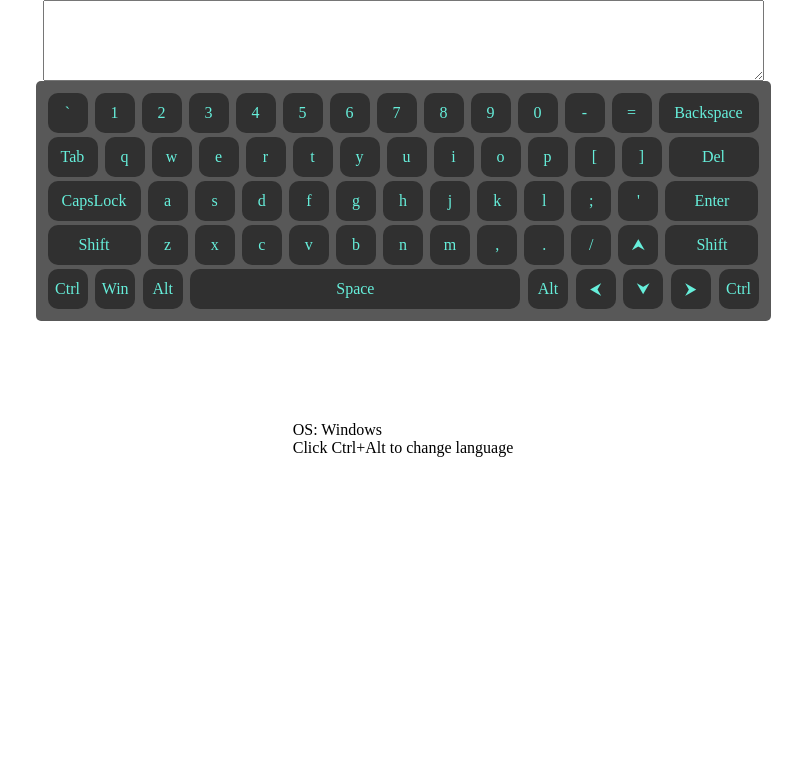
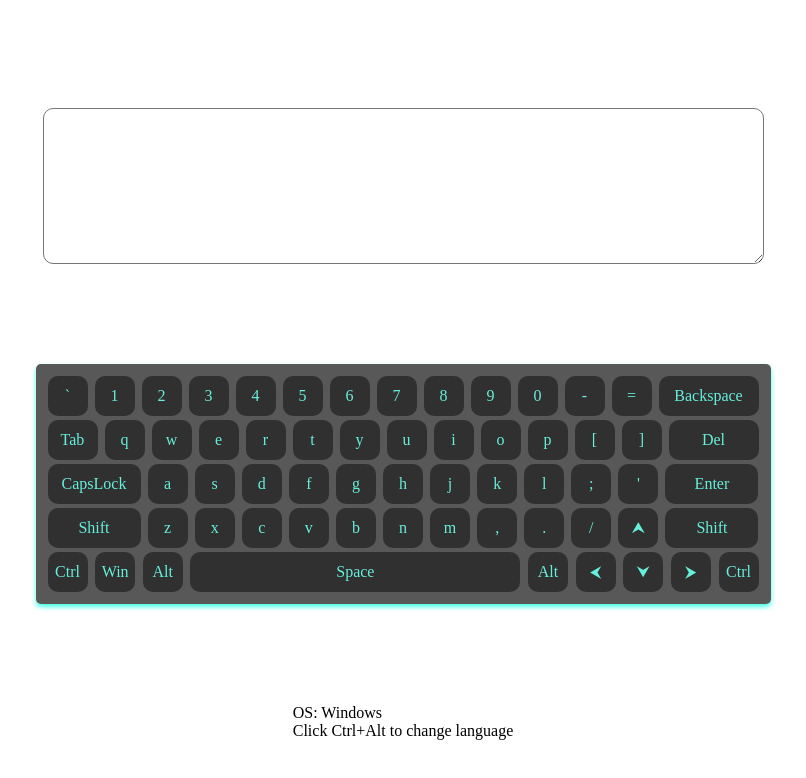
Before and after one commit to malashchukk/virt-key, a website built with webpack: page src/template.html in a window 1280 px wide. Shown: the whole page, without its empty margins (237-1043 px from the left). Built offline with nearby package versions, Linux system fonts and the light colour scheme.

Commit message:
feat: add some styles

```diff
--- a/src/style/main.scss
+++ b/src/style/main.scss
@@ -4,15 +4,17 @@ body{
     // width: 715px;
     display: flex;
     flex-direction: column;
-    margin: 0 auto;
     justify-content: center;
     p{
 
         margin: 100px auto;
     }
     .text-area{
-        margin: 0 auto;
+        border-radius: 10px;
+        margin: 100px auto;
+        height: 150px;
         width: 715px;
+        font-size: 24px;
     }
     .wrapper{
         // display: flex;
@@ -20,6 +22,7 @@ body{
         // flex-direction: column;
         margin: 0 auto;
         .keyboard{
+            box-shadow: 0px 3px 5px $active-color;
             margin: 0 auto;
             background: #585858;
             // margin: 4px 0;
```
Also changed, not shown: dist/bundle.js.
